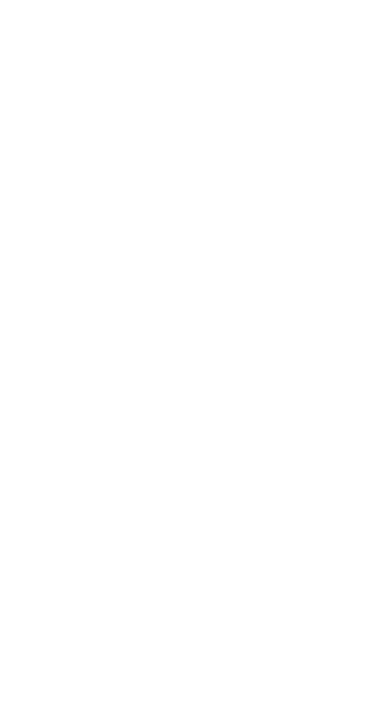
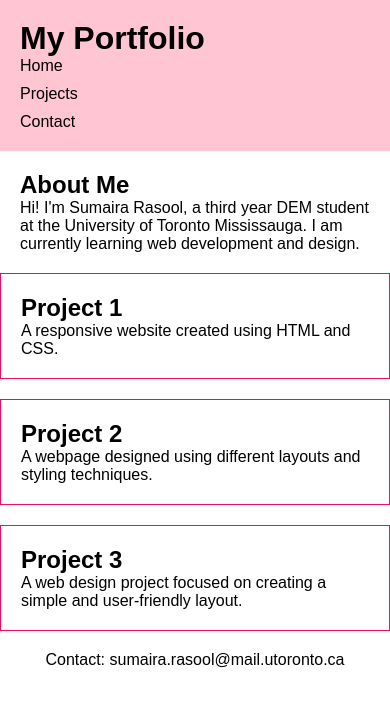
Before and after one commit to sumairar-hub/Lab-2, a plain HTML site: page index.html in a window 390 px wide. Drawn offline with Linux system fonts and the light colour scheme.

Commit message:
Complete Lab 2 responsive layout

```diff
--- a/css/style.css
+++ b/css/style.css
@@ -1,4 +1,78 @@
-*{
+* {
+    margin: 0;
+    padding: 0;
+    box-sizing: border-box;
+}
 
+body {
+    font-family: Arial, Helvetica, sans-serif;
+}
 
+/* Mobile First */
+
+header {
+    display: flex;
+    flex-direction: column;
+    padding: 20px;
+    background-color: #FFC5D3;
 }
+
+nav {
+    display: flex;
+    flex-direction: column;
+    gap: 10px;
+}
+
+nav a {
+    text-decoration: none;
+    color: black;
+}
+
+.bio-hero {
+    flex-basis: 100%;
+    padding: 20px;
+}
+
+.card-grid {
+    display: flex;
+    flex-direction: column;
+    gap: 20px;
+}
+
+.card {
+    flex-basis: 100%;
+    padding: 20px;
+    border: 1px solid rgb(238, 15, 101);
+}
+
+.card:hover {
+    border: 2px solid black;
+}
+
+footer {
+    padding: 20px;
+    text-align: center;
+}
+
+/* Desktop */
+
+@media (min-width: 768px) {
+
+    header {
+        flex-direction: row;
+        justify-content: space-between;
+    }
+
+    nav {
+        flex-direction: row;
+    }
+
+    .card-grid {
+        flex-direction: row;
+        justify-content: space-between;
+    }
+
+    .card {
+        flex-basis: 30%;
+    }
+}
--- a/index.html
+++ b/index.html
@@ -1,12 +1,61 @@
 <!DOCTYPE html>
 <html lang="en">
+
 <head>
     <meta charset="UTF-8">
     <meta name="viewport" content="width=device-width, initial-scale=1.0">
-    <title>Document</title>
+    <title>My Portfolio</title>
     <link rel="stylesheet" href="css/style.css">
 </head>
+
 <body>
 
+    <header>
+        <h1>My Portfolio</h1>
+
+        <nav>
+            <a href="#">Home</a>
+            <a href="#projects">Projects</a>
+            <a href="#contact">Contact</a>
+        </nav>
+    </header>
+
+    <main>
+
+        <section class="bio-hero">
+            <h2>About Me</h2>
+            <p>
+                Hi! I'm Sumaira Rasool, a third year DEM student at the
+                University of Toronto Mississauga. I am currently learning
+                web development and design.
+            </p>
+        </section>
+
+        <section class="card-grid" id="projects">
+
+            <article class="card">
+                <h2>Project 1</h2>
+                <p>A responsive website created using HTML and CSS.</p>
+            </article>
+
+            <article class="card">
+                <h2>Project 2</h2>
+                <p>A webpage designed using different layouts and styling techniques.</p>
+            </article>
+
+            <article class="card">
+                <h2>Project 3</h2>
+                <p>A web design project focused on creating a simple and user-friendly layout.</p>
+            </article>
+
+        </section>
+
+    </main>
+
+    <footer id="contact">
+        <p>Contact: sumaira.rasool@mail.utoronto.ca</p>
+    </footer>
+
 </body>
+
 </html>
```
